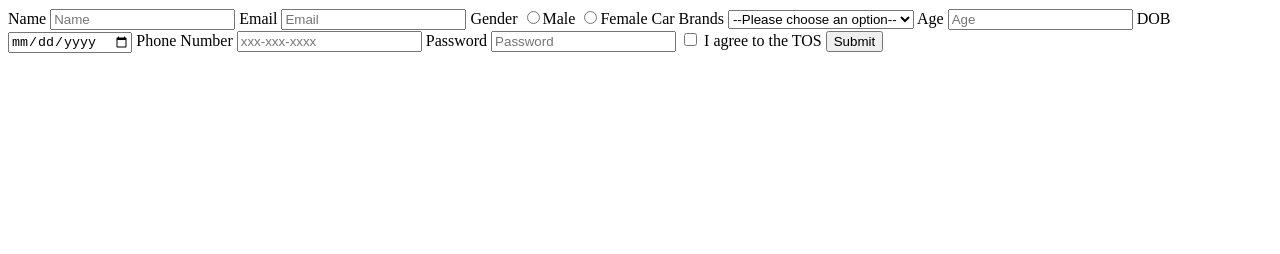
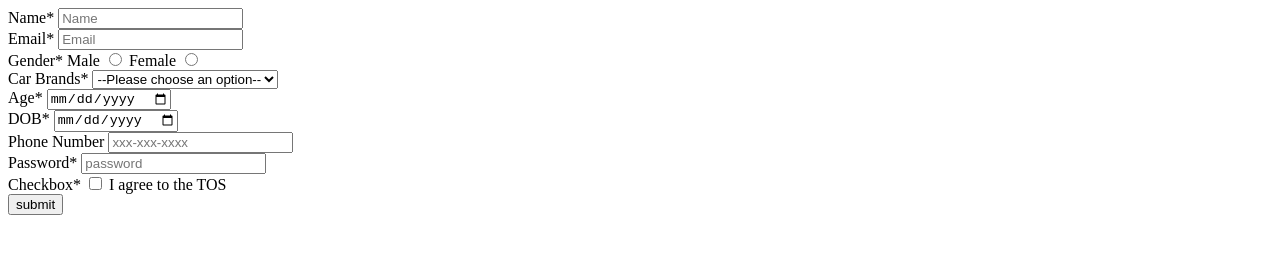
Before and after one commit to acciojob/signup-form-car-Farman71, a website: page main.html in a window 1280 px wide. Drawn offline with Linux system fonts and the light colour scheme.

Commit message:
created a submission

```diff
--- a/main.html
+++ b/main.html
@@ -1,48 +1,55 @@
 <!DOCTYPE html>
+
 <html>
+
 <head>
 	<link rel="stylesheet" href="styles.css">
 </head>
+
 <body>
-			<form method="post" action="https://httpbin.org/post">
-		    <label for="name">Name</label>
-            <input type="text" required id="name" name="name" placeholder="Name">
-
-            <label for="email">Email</label>
-            <input type="email" required id="email" name="email" placeholder="Email">
-
-			<label>Gender</label>
-            <label for="gender_m">
-			<input type="radio" required id="gender_m" name="gender">Male</label>
-            <label for="gender_f">
-			<input type="radio" required id="gender_f" name="gender">Female</label>
-
-            <label for="select">Car Brands</label>
-            <select required id="cars" name="cars">
-                <option>--Please choose an option--</option>
-                <option>BMW</option>
-                <option>Audi</option>
+	<form action="" method="post">
+          <label for="name">Name*</label>
+		  <input type="text" name="name" id="name" placeholder="Name" required>
+		  <br>
+		  <label for="email">Email*</label>
+		  <input type="email" name="email" id="email" placeholder="Email" required>
+		  <br>
+		  <label for="gender">Gender*</label>
+		  <label for="Male">Male</label>
+		  <input type="radio" name="gender" id="gender_m" required>
+		  <label for="Female">Female</label>
+		  <input type="radio" name="gender" id="gender_m" required>
+		  <br>
+		  <label for="cars">Car Brands*</label>
+		  <select name="cars" id="cars">
+			<option value="--Please choose an option--" disabled selected>--Please choose an option--</option>
+			<option id="cars" value="BMW" required>BMW</option>
+			<option id="cars" value="Audi" required>Audi</option>
+			<option id="cars" value="Mercedez" required>Mercedez</option>
 		  </select>
-
-            <label for="age">Age</label>
-            <input type="number" required id="age" name="age" placeholder="Age">
-
-            <label for="dob">DOB</label>
-            <input type="date" required id="dob" name="dob">
-
+		  <br>
+		  <label for="age">Age*</label>
+		  <input type="date" name="age" id="age" placeholder="Age" required>
+		  <br>
+		  <label for="dob">DOB*</label>
+		  <input type="date" name="dob" id="dob" required>
+		  <br>
 		  <label for="tel">Phone Number</label>
-            <input type="tel" id="tel" placeholder="xxx-xxx-xxxx" name="tel">
-
-            <label for="password">Password</label>
-            <input type="password" required id="password" name="password" placeholder="Password">
-
-            <input type="checkbox" required id="tos" name="tos">
+		  <input type="tel" name="tel" id="tel" placeholder="xxx-xxx-xxxx">
+		  <br>
+		  <label for="password">Password*</label>
+		  <input type="password" name="password" placeholder="password" id="password" required>
+		  <br>
+		  <label for="tos">Checkbox*</label>
+		  <input type="checkbox" name="tos" id="tos" required>
 		  <label for="tos">I agree to the TOS</label>
-
-            <button type="submit" id="submit" value="Submit">Submit</button>
+		  <br>
+		  <button type="submit">submit</button>
 	</form>
 	<!-- the entire body must be written by student -->
     <script type="text/javascript" src="./script.js">
 </script>
+
 </body>
+
 </html>
```
Lines whose indentation alone changed are shown as unchanged.
